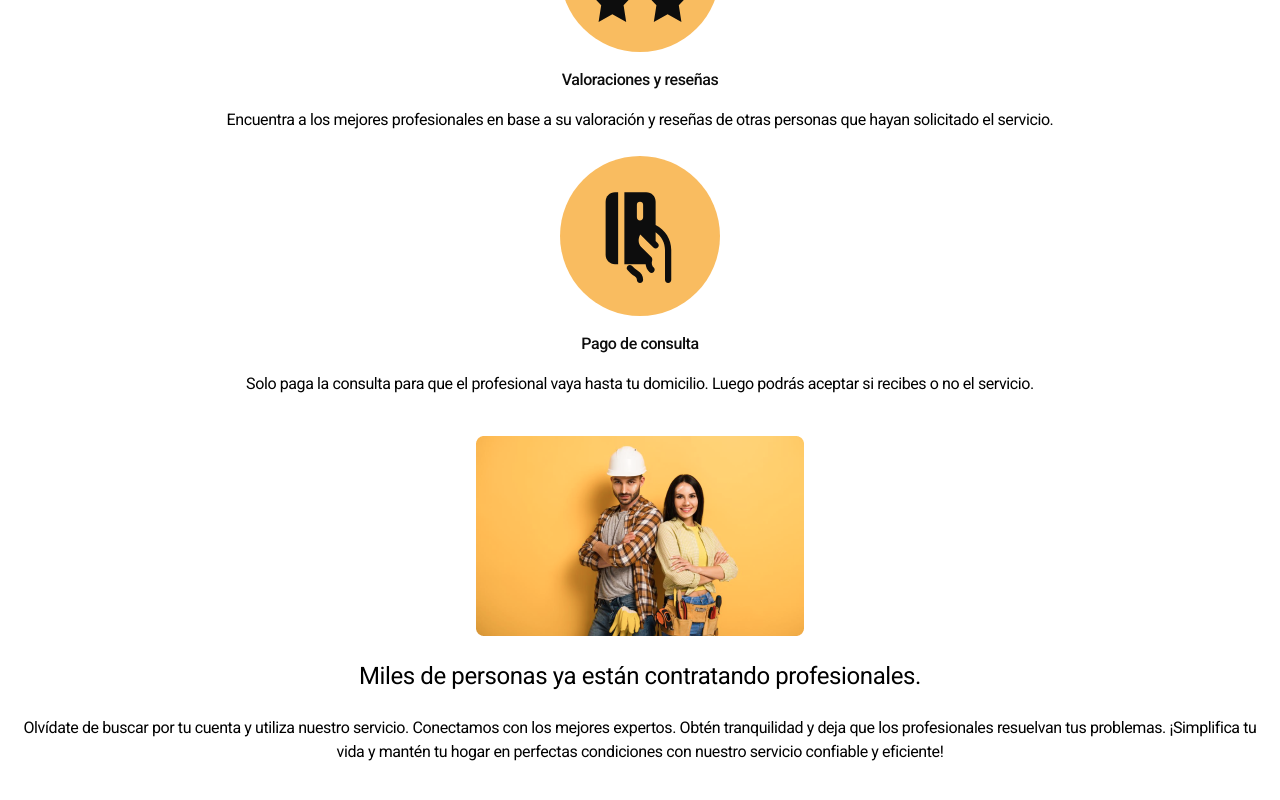
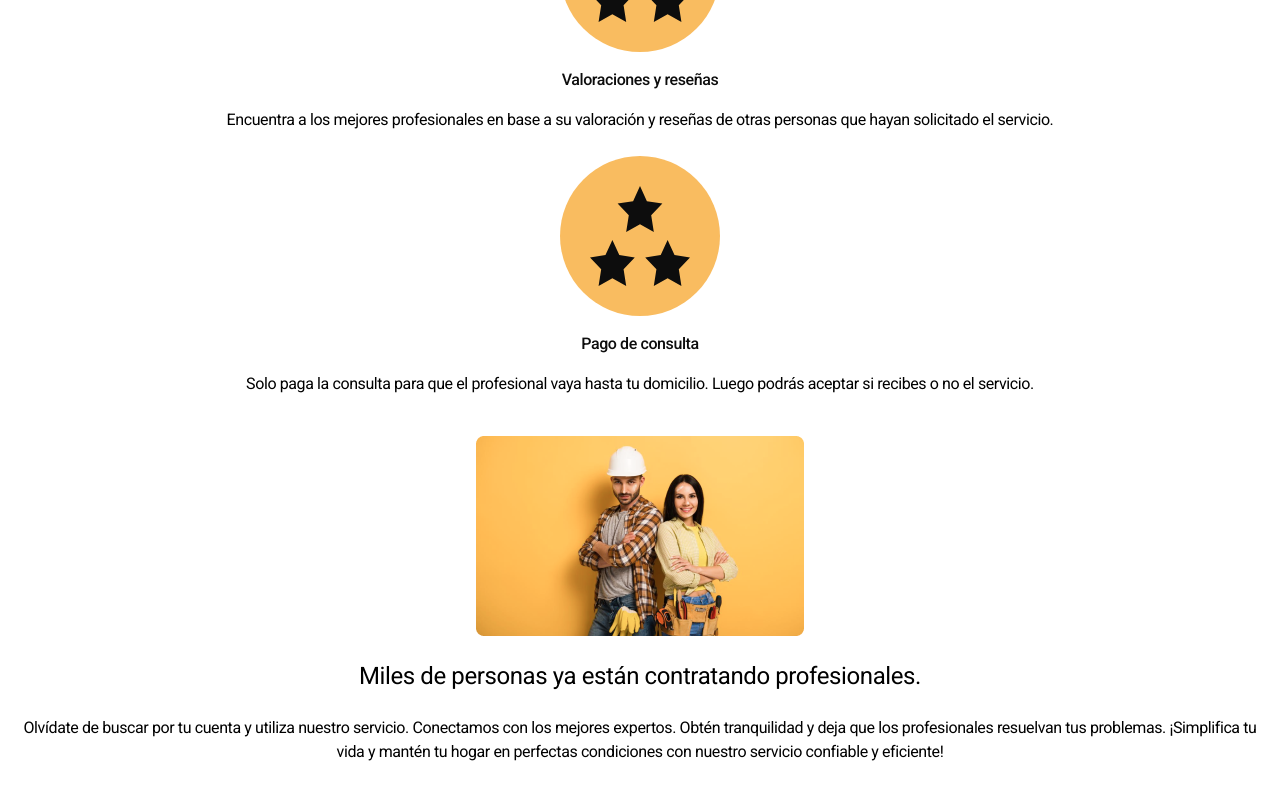
Before and after one commit to Layeska/s9-02-t-csharp-react, a React (Vite) app: page /about in a window 1280 px wide. Shown: the part 916-1716 px from the top of the page. Built offline with nearby package versions, Linux system fonts and the light colour scheme.

Commit message:
Cambiando svg

```diff
--- a/src/data/dataAbout.ts
+++ b/src/data/dataAbout.ts
@@ -1,6 +1,5 @@
 import Categoria1 from "../assets/svg/Logo1.svg"
 import Categoria2 from "../assets/svg/Logo2.svg"
-import Categoria3 from "../assets/svg/Logo3.svg"
 import { AboutInter } from "../types/dataAbout.interface"
 
 const dataAbout: Array<AboutInter> = [
@@ -11,7 +10,7 @@ const dataAbout: Array<AboutInter> = [
       imagen: Categoria2, title:"Valoraciones y reseñas", description:"Encuentra a los mejores profesionales en base a su valoración y reseñas de otras personas que hayan solicitado el servicio."
   },
   {
-      imagen: Categoria3, title:"Pago de consulta", description:"Solo paga la consulta para que el profesional vaya hasta tu domicilio. Luego podrás aceptar si recibes o no el servicio."
+      imagen: Categoria2, title:"Pago de consulta", description:"Solo paga la consulta para que el profesional vaya hasta tu domicilio. Luego podrás aceptar si recibes o no el servicio."
   }
 ]
 
```
